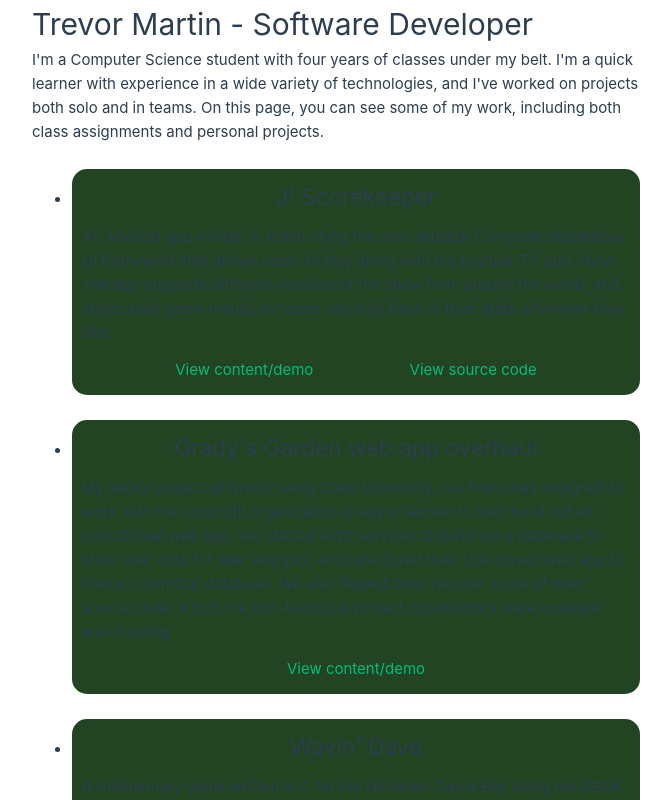
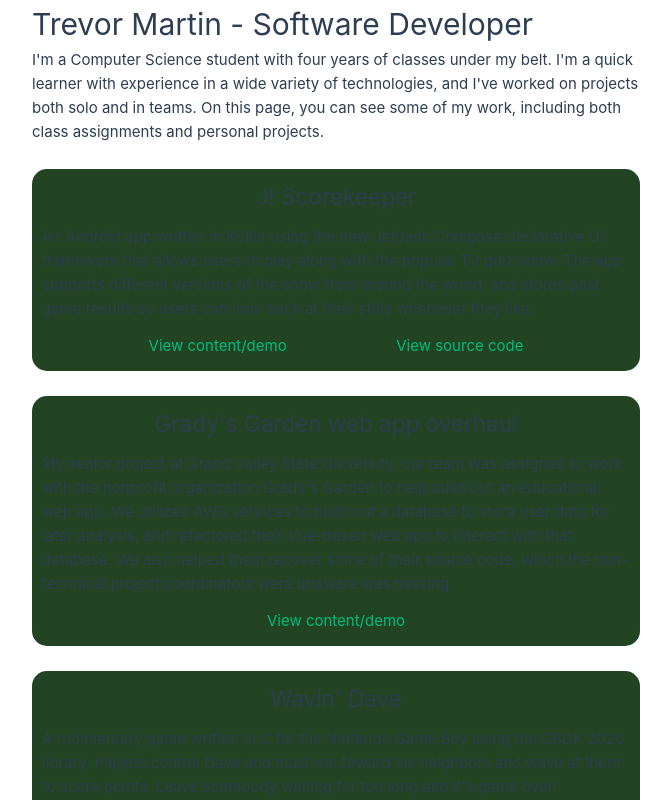
Before and after one commit to tcmartin5000/PortfolioWebsite, a Vue app: page / in a window 1280 px wide. Shown: the top 800 px of the page, without its empty margins (608-1279 px from the left). Built offline with nearby package versions, Linux system fonts and the light colour scheme; the HTML template or start-up script is replaced by a standard one.

Commit message:
Fixed list formatting.

```diff
--- a/src/components/Base.vue
+++ b/src/components/Base.vue
@@ -1,12 +1,10 @@
 <template>
     <h1>Trevor Martin - Software Developer</h1>
     <TextContent :text-content="description" />
-    <ul v-for="project in projects">
-        <li>
-            <ProjectWithDescription :title="project.title" :link="project.link" :source-link="project.sourceLink"
-                :content="project.content" />
-        </li>
-    </ul>
+    <li v-for="project in projects">
+        <ProjectWithDescription :title="project.title" :link="project.link" :source-link="project.sourceLink"
+            :content="project.content" />
+    </li>
 </template>
 
 <script setup lang="ts">
@@ -31,4 +29,8 @@ const projects: ProjectContents[] = [
 const description = "I'm a Computer Science student with four years of classes under my belt. I'm a quick learner with experience in a wide variety of technologies, and I've worked on projects both solo and in teams. On this page, you can see some of my work, including both class assignments and personal projects."
 </script>
 
-<style></style>
+<style scoped>
+li {
+    list-style-type: none;
+}
+</style>
--- a/src/components/ProjectWithDescription.vue
+++ b/src/components/ProjectWithDescription.vue
@@ -14,7 +14,7 @@ import type ProjectContents from '@/types/ProjectContents';
 const props = defineProps<ProjectContents>()
 </script>
 
-<style>
+<style scoped>
 .project-with-description-class {
     background: #242;
     margin: 25px auto;
```
